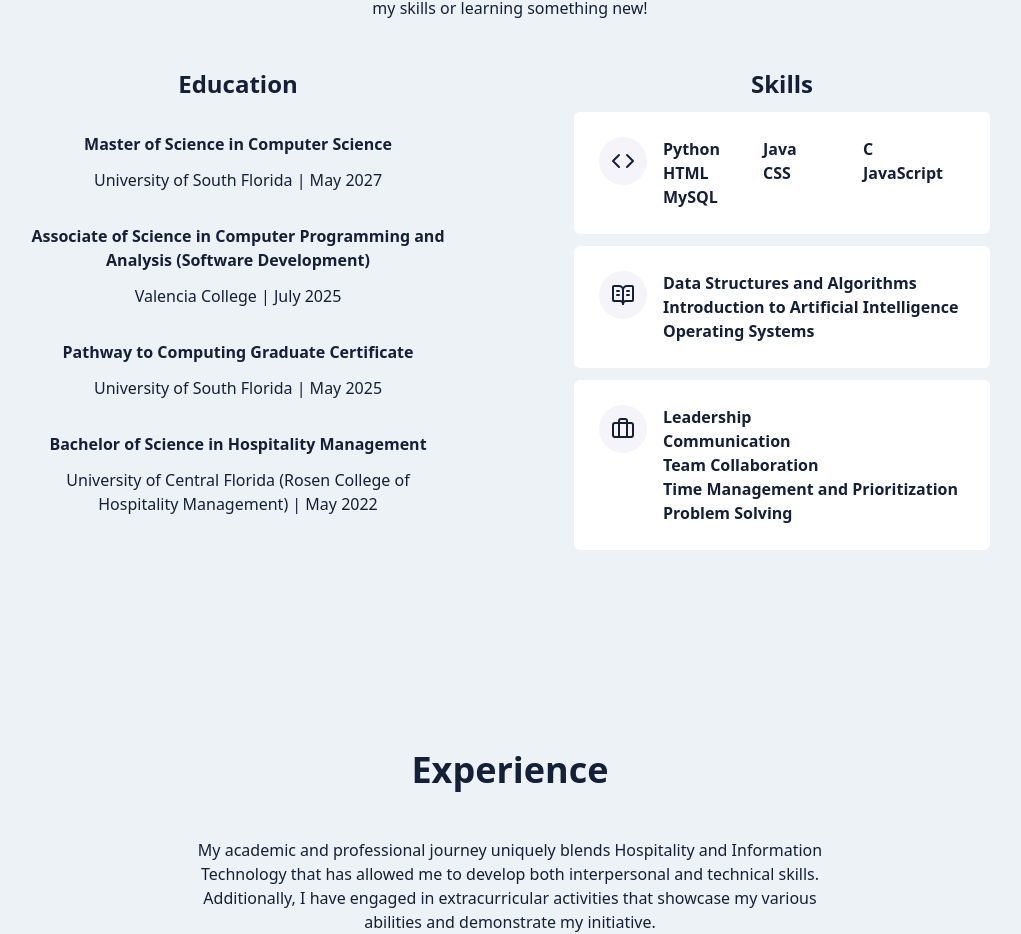
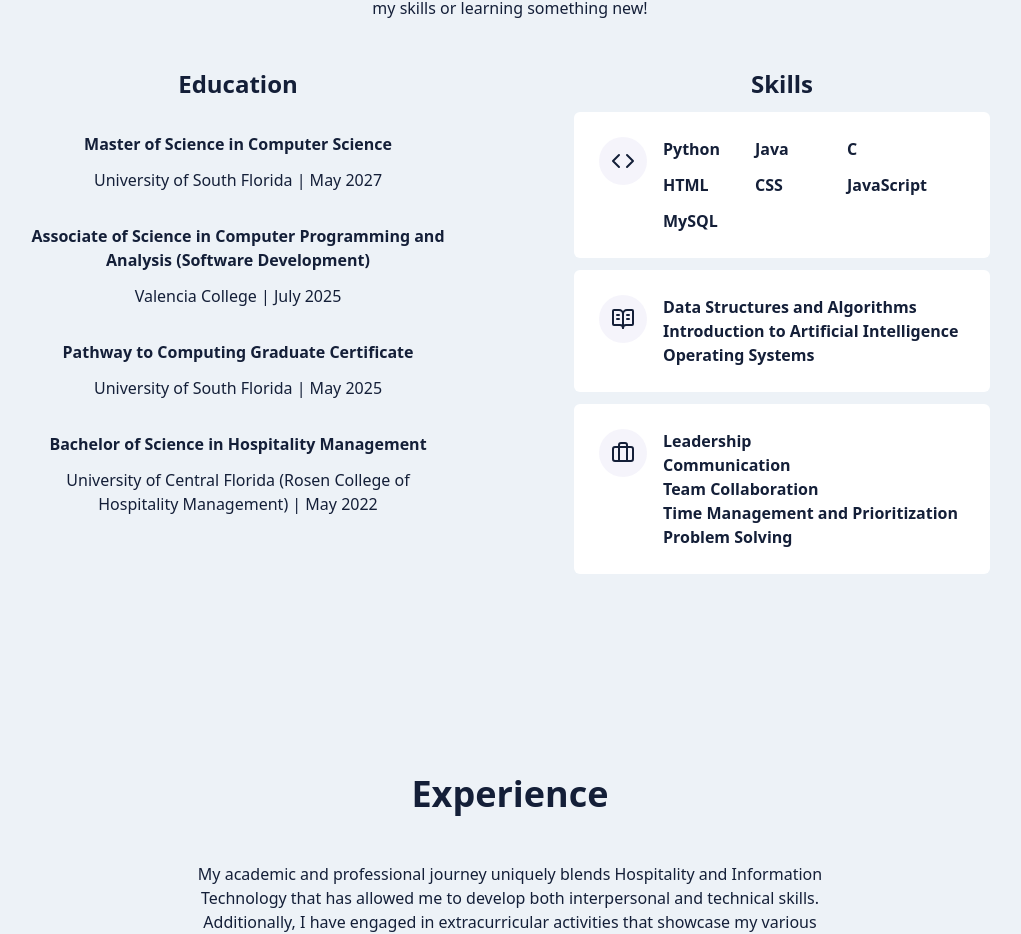
Before and after one commit to SharipovaRi/My-Portfolio-Project, a React (Vite) app in the folder client/: page / in a window 1280 px wide. Shown: the part 1040-1974 px from the top of the page, without its empty margins (130-1151 px from the left). Built offline with nearby package versions, Linux system fonts and the light colour scheme.

Commit message:
update fro grid

```diff
--- a/client/src/components/AboutSection.jsx
+++ b/client/src/components/AboutSection.jsx
@@ -36,7 +36,7 @@ export const AboutSection = () => {
                             <div className="p-3 rounded-full bg-primary/10">
                                 <Code className="h-6 w-6"/>
                             </div>
-                            <div className="grid grid-cols-3 xs:grid-cols-2 gap-x-5 text-left">
+                            <div className="grid grid-cols-3 xs:grid-cols-2 grid-cols-1 gap-3 text-left">
                                 <h4 className="font-semibold"> Python </h4>
                                 <h4 className="font-semibold"> Java </h4>
                                 <h4 className="font-semibold"> C </h4>
```
